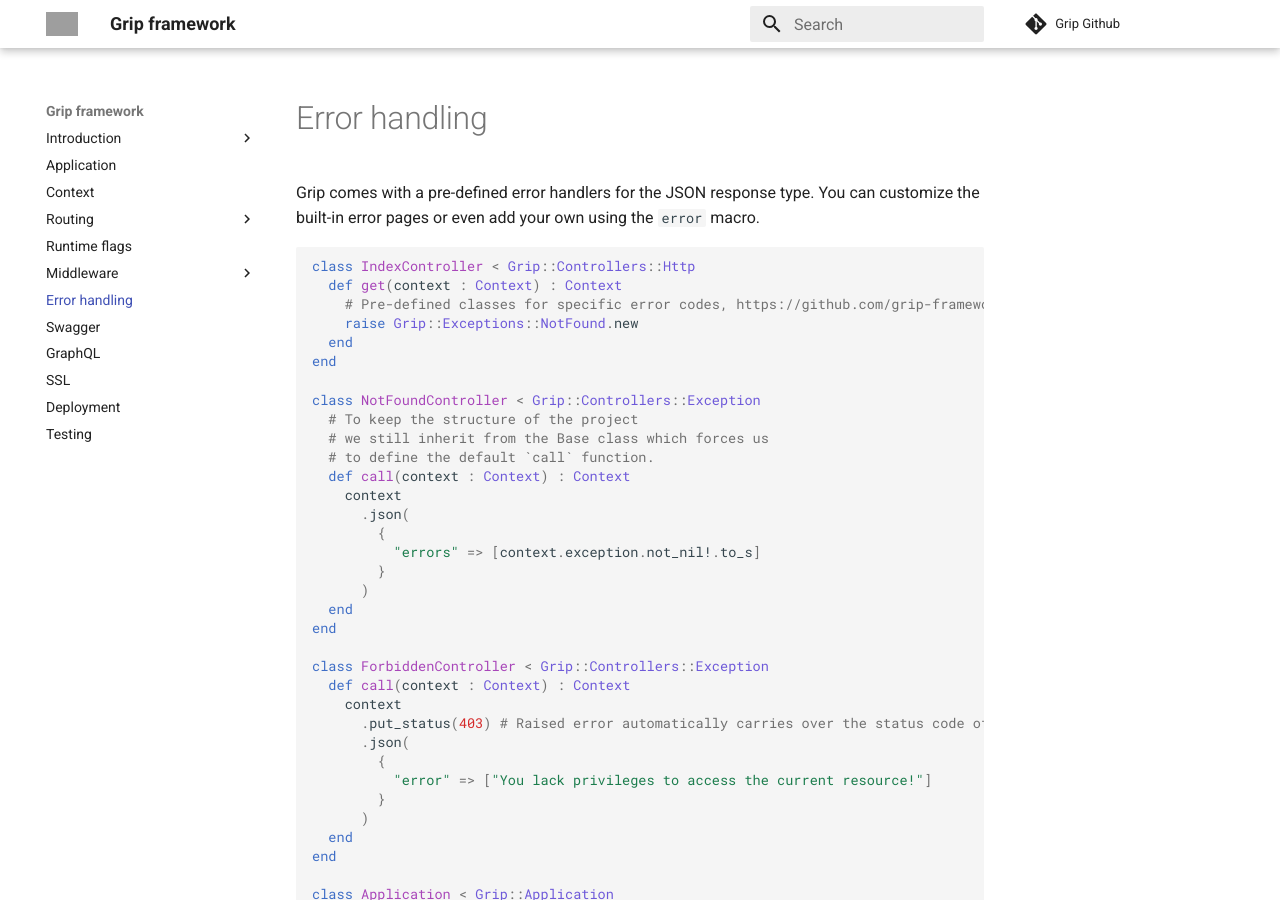
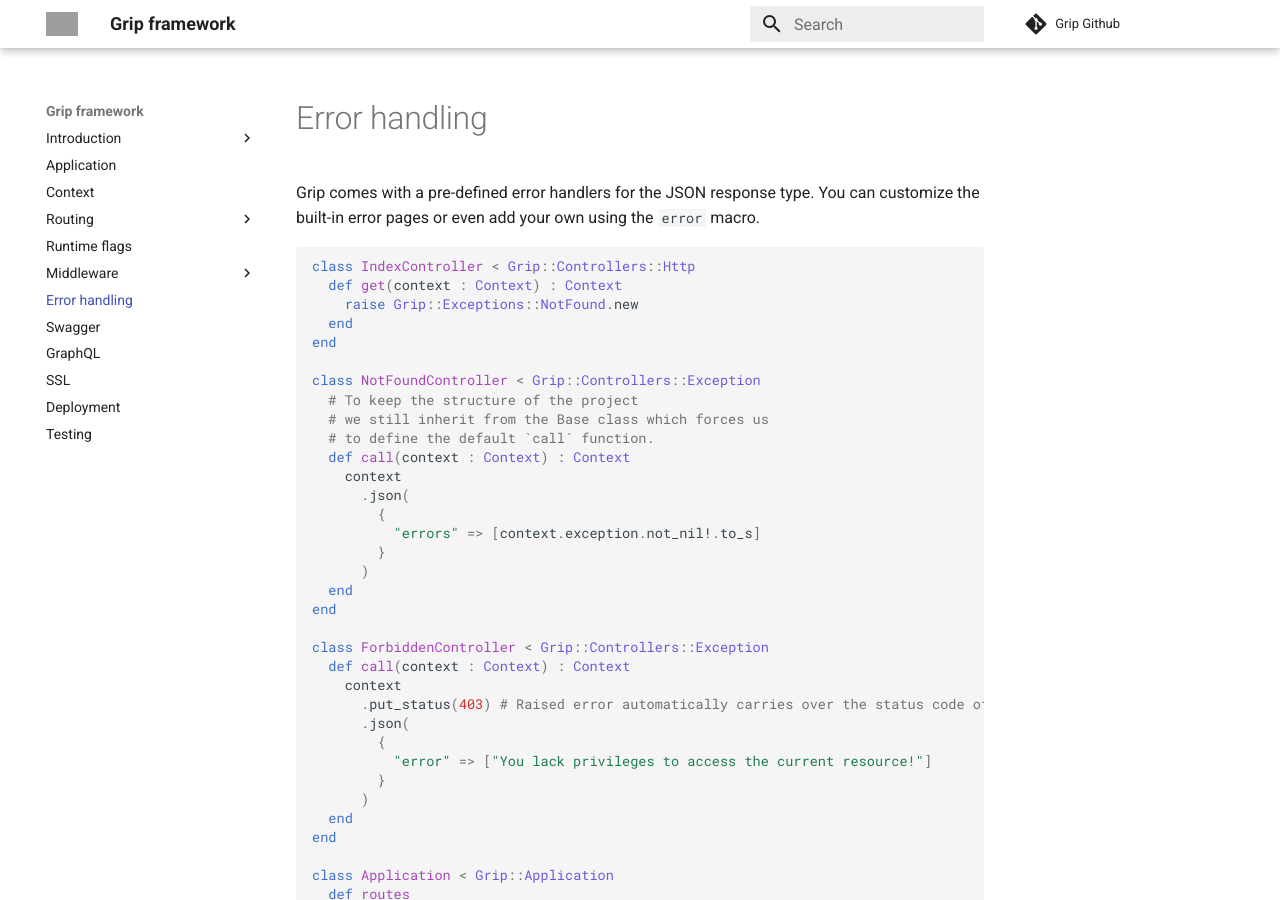
Before and after one commit to treagod/docs, an MkDocs documentation site: the page built from docs/error_handling.md, in a window 1280 px wide and 900 px high. Built offline with MkDocs 1.6.1 and Material for MkDocs 9.7.7, drawn with Linux system fonts in a browser that asks for light colours; comment, search, counter and statistics services are not loaded; grey boxes are pictures that could not be loaded.

Commit message:
Update error_handling.md

````diff
--- a/docs/error_handling.md
+++ b/docs/error_handling.md
@@ -3,7 +3,6 @@
 ```ruby
 class IndexController < Grip::Controllers::Http
   def get(context : Context) : Context
-    # Pre-defined classes for specific error codes, https://github.com/grip-framework/exceptions.
     raise Grip::Exceptions::NotFound.new
   end
 end
````
